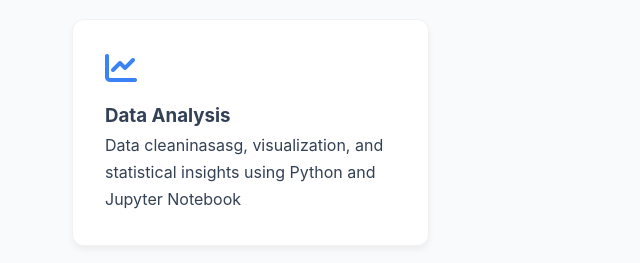
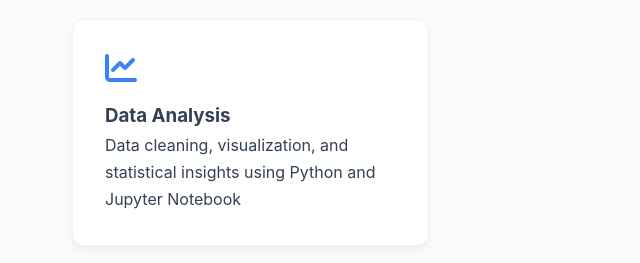
Before and after one commit to Redoniii/Portfolio1, a plain HTML site: page index.html in a window 1280 px wide. Shown: the part 1400-1663 px from the top of the page, 0-640 px from the left. Drawn offline with Linux system fonts and the light colour scheme.

Commit message:
Test commit

```diff
--- a/index.html
+++ b/index.html
@@ -655,7 +655,7 @@
             <div class="skill-card">
                 <i class="fas fa-chart-line fa-2x" style="color: var(--accent-color); margin-bottom: 1rem;"></i>
                 <h3>Data Analysis</h3>
-                <p>Data cleaninasasg, visualization, and statistical insights using Python and Jupyter Notebook</p>
+                <p>Data cleaning, visualization, and statistical insights using Python and Jupyter Notebook</p>
             </div>
         </div>
     </section>
```
